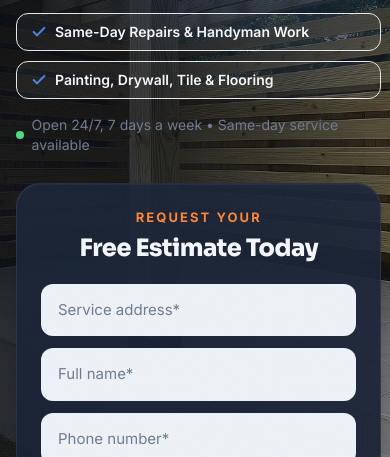
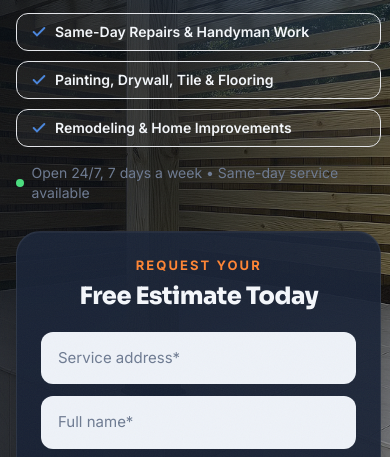
Before and after one commit to kkareem01/tophomerenovations, a plain HTML site: page index.html in a window 390 px wide. Shown: the part 386-843 px from the top of the page. Drawn offline with nearby package versions, Linux system fonts and the light colour scheme.

Commit message:
fix: show Remodeling & Home Improvements bar on mobile

```diff
--- a/index.html
+++ b/index.html
@@ -372,7 +372,7 @@
           <svg class="h-4 w-4 text-primary-bright" viewBox="0 0 24 24" fill="none" stroke="currentColor" stroke-width="3" stroke-linecap="round"><path d="M20 6L9 17l-5-5"/></svg> Painting, Drywall, Tile &amp; Flooring
         </li>
 
-        <li class="hidden items-center gap-2 rounded-xl border border-white/8 bg-white/5 px-3.5 py-2.5 text-sm font-semibold text-ink sm:flex">
+        <li class="flex items-center gap-2 rounded-xl border border-white/8 bg-white/5 px-3.5 py-2 text-sm font-semibold text-ink sm:py-2.5">
           <svg class="h-4 w-4 text-primary-bright" viewBox="0 0 24 24" fill="none" stroke="currentColor" stroke-width="3" stroke-linecap="round"><path d="M20 6L9 17l-5-5"/></svg> Remodeling &amp; Home Improvements
         </li>
 
```
